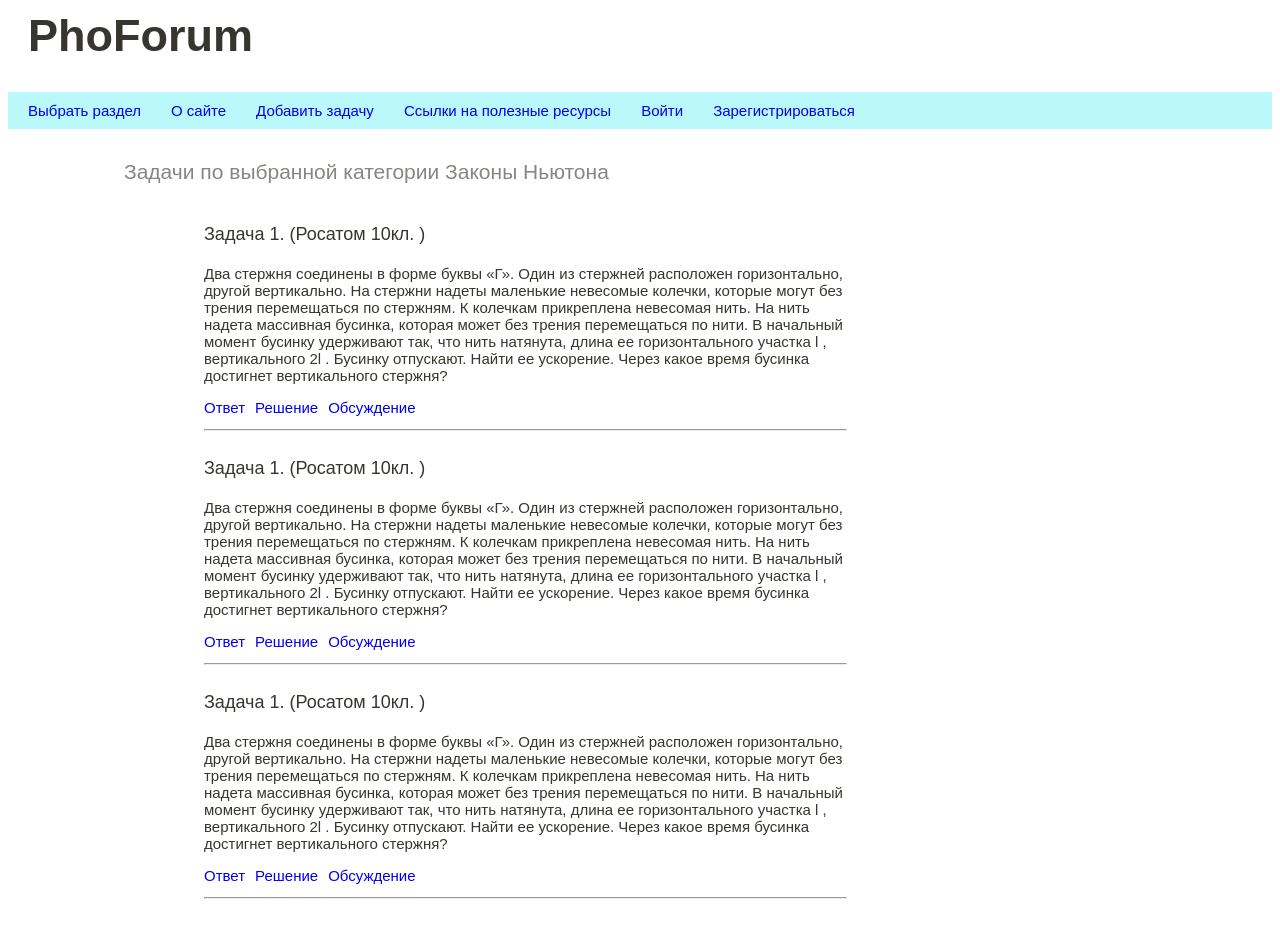
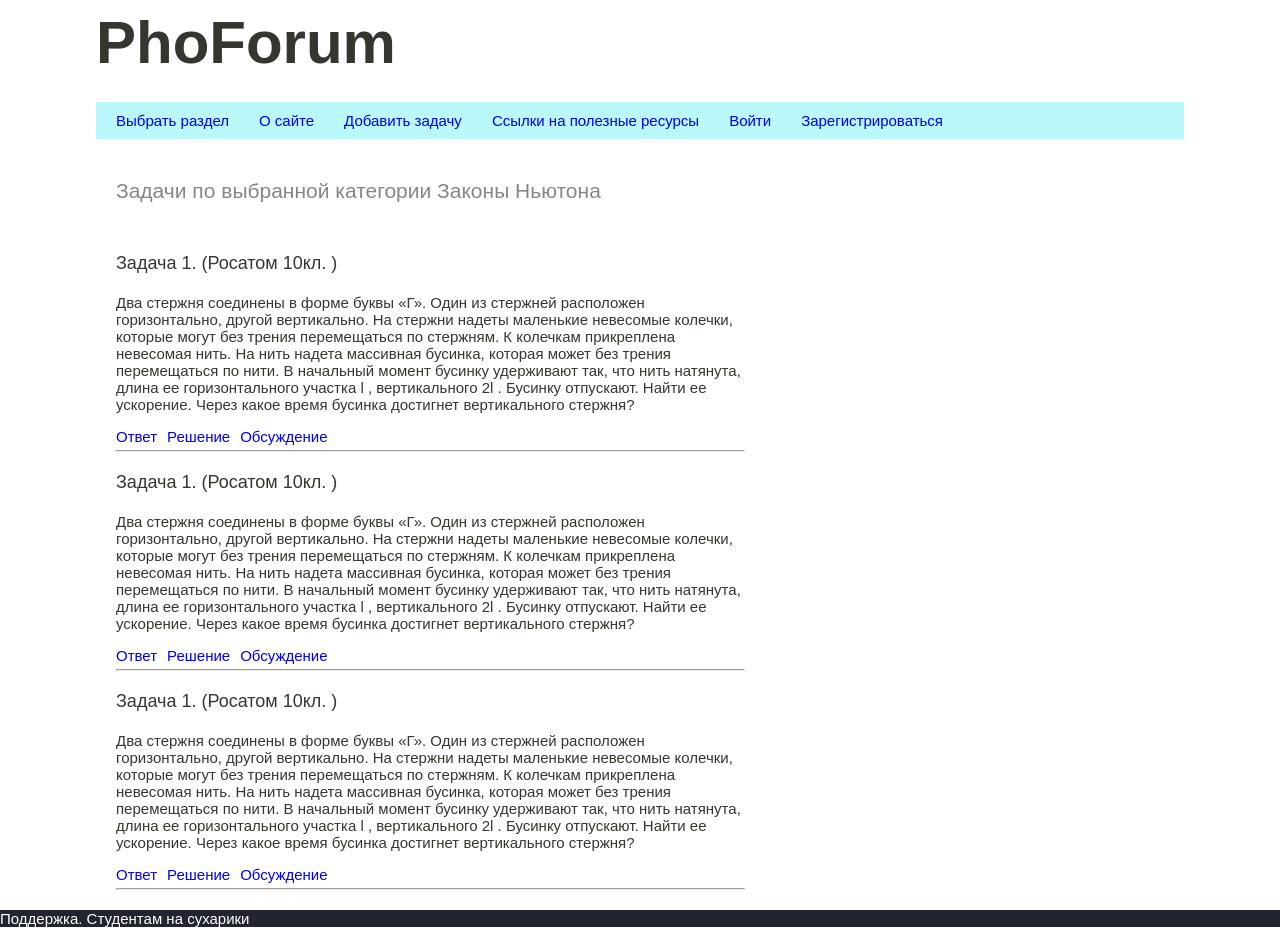
Before and after one commit to GrishkaYesenin/PhoForum, a Django app: a page that uses mainapp/templates/mainapp/base.html in a window 1280 px wide. Run offline with Django 3.2, Linux system fonts and the light colour scheme; data comes from the database, SQL or seed files in the repository.

Commit message:
позиционирование 1

```diff
--- a/mainapp/static/mainapp/css/styles.css
+++ b/mainapp/static/mainapp/css/styles.css
@@ -1,3 +1,9 @@
+*{
+  margin: 0;
+  padding: 0;
+}
+
+
 body{
   font-family: sans-serif;
   font-size: 15px;
@@ -7,12 +13,10 @@ body{
 
 .menu {
   list-style: none; /*убираем маркеры списка*/
-  margin: 0; /*убираем верхнее и нижнее поле, равное 1em*/
+  margin: 0 96px 0 96px; /*убираем верхнее и нижнее поле, равное 1em*/
   display: flex;
   padding-left: 0;
   background: #bbf8fc;
-  width: 100%;
-  text-align: left;
 }
 
 .menu a {
@@ -29,30 +33,33 @@ body{
 }
 
 h1{
-  margin: 10px 10px 30px 20px;
-  font-size: 3em;
+  padding: 8px 10px 25px 96px;
+  font-size: 4em;
 }
 
 .content{
-  padding: 10px 96px;
+  padding: 20px 116px;
+  margin: 0;
 }
 
+
+footer{
+  background: #202530;
+  color: white;
+}
 /* --- for category.html page --- */
 
 
-p.category-title{
-  margin-left: 20px;
-  margin-bottom: 20px;
+.category-title{
+  margin: 20px 0 30px 0;
   font-size: 1.4em;
   color: rgba(55, 53, 47, 0.6);
 }
 
-ul.list-tasks{
-  list-style-type: none;
-  margin-left: 100px;
+ol.list-tasks{
   padding-left: 0;
-  margin-right: 100px;
   max-width: 60%;
+  list-style-position: inside;
 }
 
 .task{
@@ -63,6 +70,19 @@ ul.list-tasks{
   font-size: 1.2em;
   margin: 20px;
   margin-left: 0;
+}
+
+
+.task-name:before {
+	content: counter(num) '.';
+	counter-increment: num;
+	display: inline-block;
+	position: absolute;
+	top: 0;
+	left: -26px;
+	width: 20px;
+	color: #ef6780;
+	text-align: right;
 }
 
 .task-img{
--- a/mainapp/templates/mainapp/base.html
+++ b/mainapp/templates/mainapp/base.html
@@ -3,27 +3,29 @@
 <html lang="en">
 <head>
     <meta charset="UTF-8">
+{% block title %}
     <title>PhoForum</title>
+{% endblock title %}
     <link type="text/css" href="{% static 'mainapp/css/styles.css' %}" rel="stylesheet"/>
 </head>
 <body>
+<header>
     <h1>PhoForum</h1>
-
-{% block mainmenu %}
-<ul class="menu">
+    <nav><ul class="menu">
         <li><a href={% url 'home' %}>Выбрать раздел</a></li>
         <li><a href={% url 'info' %}>О сайте</a></li>
         <li><a href={% url 'addtask' %}>Добавить задачу</a></li>
         <li><a href={% url 'ext_resources' %}>Ссылки на полезные ресурсы</a></li>
         <li><a href={% url 'login' %}>Войти</a></li>
         <li><a href={% url 'regin' %}>Зарегистрироваться</a></li>
-</ul>
-{% endblock mainmenu %}
+    </ul></nav>
+</header>
 
 <div class="content">
 {% block content %}
 {% endblock content %}
 </div>
 
+<footer>Поддержка. Студентам на сухарики</footer>
 </body>
 </html>
--- a/mainapp/templates/mainapp/category.html
+++ b/mainapp/templates/mainapp/category.html
@@ -1,10 +1,15 @@
 {% extends 'mainapp/base.html' %}
+
+{% block title %}
+<title>{{ category }}</title>
+{% endblock title %}
+
 
 {% block content %}
 
 <p class="category-title">Задачи по выбранной категории {{ category }}</p>
 
-<ul class="list-tasks">
+<ol class="list-tasks">
 {% for task in tasks %}
     <li class="task">
         <div class="task-name">
@@ -28,5 +33,5 @@
     </li>
     <hr>
 {%endfor%}
-</ul>
+</ol>
 {% endblock content %}
--- a/mainapp/templates/mainapp/homepage.html
+++ b/mainapp/templates/mainapp/homepage.html
@@ -3,7 +3,7 @@
 {% block content %}
 <ul class="list-categories">
 {% for category in categories %}
-    <li><a href="{{ category.get_absolute_url  }}">{{ category }} ({{ category.get_num_task_by_cat }})</a></li>
+    <li><a target="_blank" href="{{ category.get_absolute_url  }}">{{ category }} ({{ category.get_num_task_by_cat }})</a></li>
 {%endfor%}
 </ul>
 {% endblock content %}
```
Lines whose indentation alone changed are shown as unchanged.
